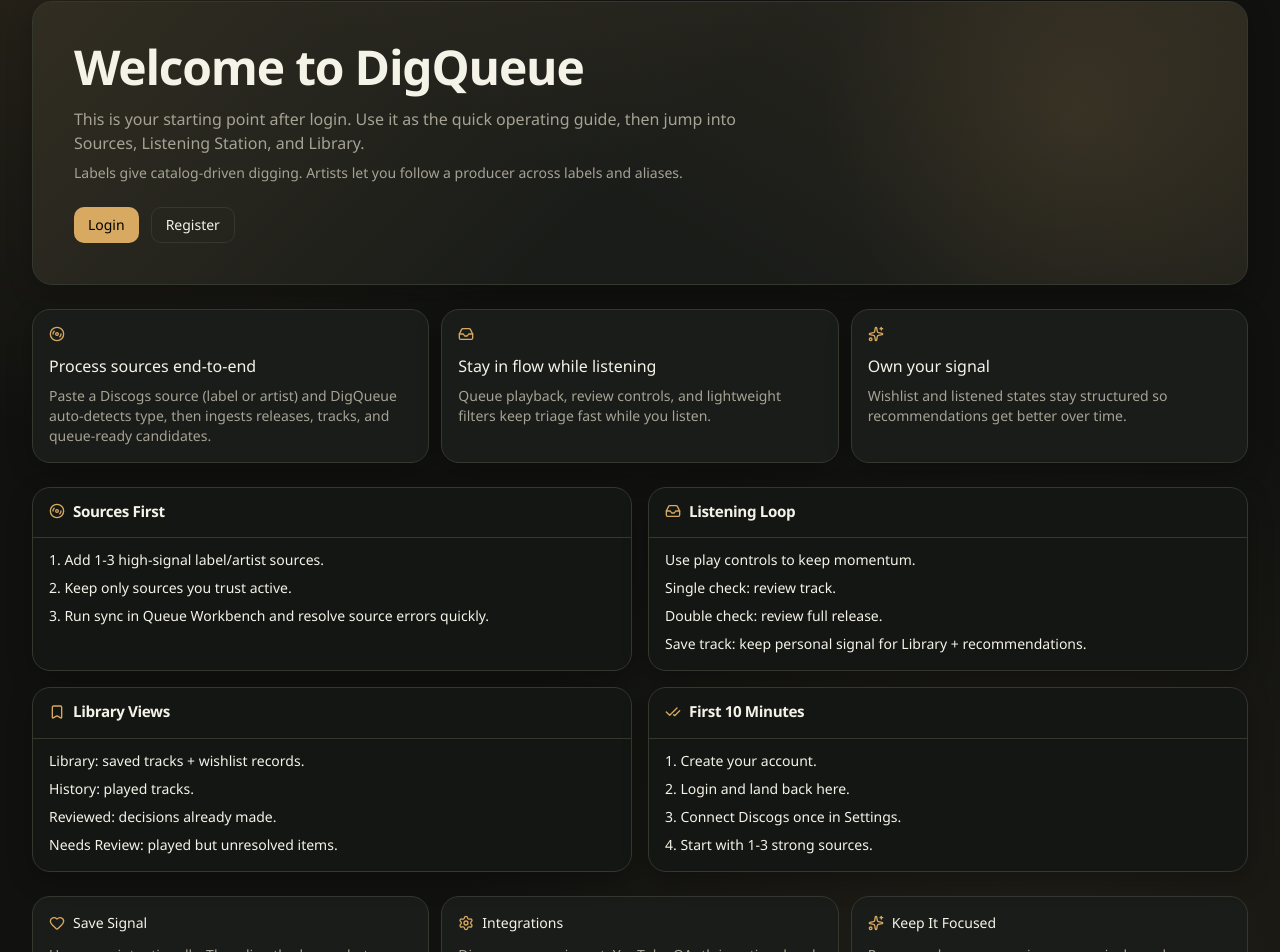
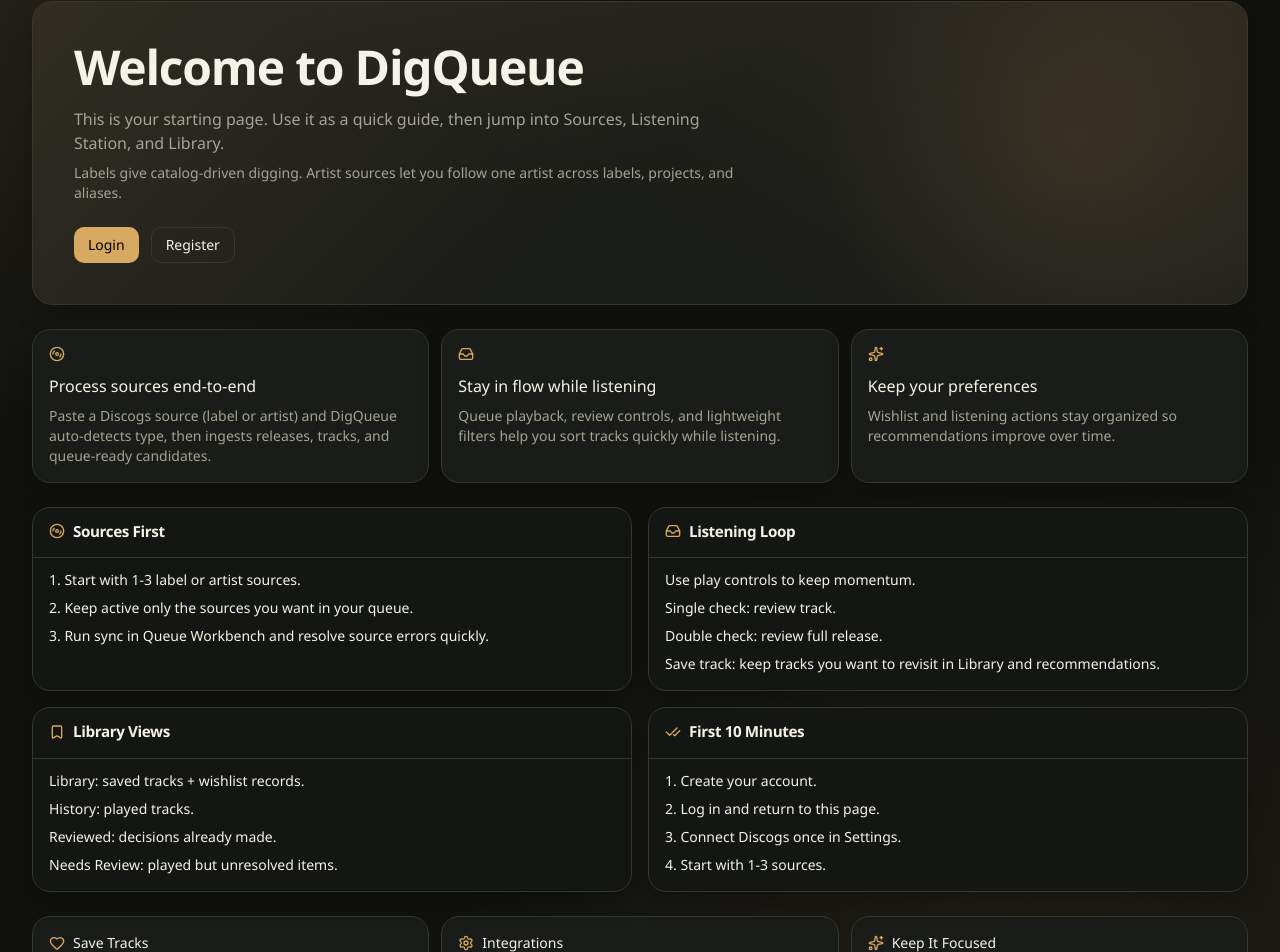
Before and after one commit to CodeLuca/DigQueue, a Next.js app: page /welcome in a window 1280 px wide. Shown: the part 84-1036 px from the top of the page. Built offline with nearby package versions, Linux system fonts and the light colour scheme; no server answers.

Commit message:
Refine welcome and how-to copy wording

```diff
--- a/app/how-to-use/page.tsx
+++ b/app/how-to-use/page.tsx
@@ -114,7 +114,7 @@ export default async function HowToUsePage() {
               <p className="font-medium">What to do first</p>
               <p className="text-[var(--color-muted)]">Add 1-3 sources (labels or artists), activate them, then go to Listening Station.</p>
               <p className="mt-1 text-[var(--color-muted)]">
-                Label sources focus on a label catalog. Artist sources follow one producer across multiple labels.
+                Label sources focus on a label catalog. Artist sources follow one artist across multiple labels and projects.
               </p>
             </div>
           </CardContent>
@@ -191,9 +191,9 @@ export default async function HowToUsePage() {
             <CardTitle>Queue Focus: Keep It Tight</CardTitle>
           </CardHeader>
           <CardContent className="space-y-2 text-sm">
-            <p>Keep the queue useful by tightening source quality:</p>
-            <p><span className="font-medium">Pause or deactivate</span> sources that drift away from your taste.</p>
-            <p><span className="font-medium">Review full releases</span> when you already know the catalog quality.</p>
+            <p>Keep the queue useful with simple cleanup:</p>
+            <p><span className="font-medium">Pause or deactivate</span> sources you do not want in rotation.</p>
+            <p><span className="font-medium">Review full releases</span> when you have enough context to decide quickly.</p>
             <p><span className="font-medium">Use retry + error panel</span> to clear blocked sources quickly.</p>
           </CardContent>
         </Card>
@@ -206,12 +206,12 @@ export default async function HowToUsePage() {
             <CardTitle>Find New Sources From Tracks You Already Like</CardTitle>
           </CardHeader>
           <CardContent className="space-y-2 text-sm">
-            <p>If you do not know which sources to add yet, start from music you already trust.</p>
+            <p>If you do not know which sources to add yet, start from music you already like.</p>
             <p>1. Open a track/release you like in Listening Station or Library.</p>
             <p>2. Use the release action to <span className="font-medium">Add + activate source</span>.</p>
             <p>3. Go to Sources and run ingestion on that new source.</p>
             <p className="text-[var(--color-muted)]">
-              This is the fastest way to grow your source universe without guessing random names.
+              This is the fastest way to grow your source list without guessing random names.
             </p>
           </CardContent>
         </Card>
@@ -259,7 +259,7 @@ export default async function HowToUsePage() {
             <p>2. Open Listening Station and press Play Now on a track.</p>
             <p>3. Use review buttons while listening.</p>
             <p>4. Check Library → Needs Review and clear leftovers.</p>
-            <p>5. Return to Sources and add one more high-signal source.</p>
+            <p>5. Return to Sources and add one more source.</p>
             <div className="flex flex-wrap gap-2">
               <Link href="/settings">
                 <Button size="sm" variant="outline"><Settings className="mr-1 h-3.5 w-3.5" />Settings</Button>
--- a/app/welcome/page.tsx
+++ b/app/welcome/page.tsx
@@ -12,12 +12,12 @@ const highlights = [
   },
   {
     title: "Stay in flow while listening",
-    description: "Queue playback, review controls, and lightweight filters keep triage fast while you listen.",
+    description: "Queue playback, review controls, and lightweight filters help you sort tracks quickly while listening.",
     icon: Inbox,
   },
   {
-    title: "Own your signal",
-    description: "Wishlist and listened states stay structured so recommendations get better over time.",
+    title: "Keep your preferences",
+    description: "Wishlist and listening actions stay organized so recommendations improve over time.",
     icon: Sparkles,
   },
 ];
@@ -34,10 +34,10 @@ export default async function WelcomePage() {
             Welcome to DigQueue
           </h1>
           <p className="mt-4 max-w-2xl text-sm text-[var(--color-muted)] md:text-base">
-            This is your starting point after login. Use it as the quick operating guide, then jump into Sources, Listening Station, and Library.
+            This is your starting page. Use it as a quick guide, then jump into Sources, Listening Station, and Library.
           </p>
           <p className="mt-2 max-w-2xl text-sm text-[var(--color-muted)]">
-            Labels give catalog-driven digging. Artists let you follow a producer across labels and aliases.
+            Labels give catalog-driven digging. Artist sources let you follow one artist across labels, projects, and aliases.
           </p>
           <div className="mt-6 flex flex-col gap-2 sm:flex-row sm:flex-wrap sm:gap-3">
             {isLoggedIn ? (
@@ -73,8 +73,8 @@ export default async function WelcomePage() {
             <CardTitle className="inline-flex items-center gap-2"><Disc3 className="h-4 w-4 text-[var(--color-accent)]" />Sources First</CardTitle>
           </CardHeader>
           <CardContent className="space-y-2 text-sm">
-            <p>1. Add 1-3 high-signal label/artist sources.</p>
-            <p>2. Keep only sources you trust active.</p>
+            <p>1. Start with 1-3 label or artist sources.</p>
+            <p>2. Keep active only the sources you want in your queue.</p>
             <p>3. Run sync in Queue Workbench and resolve source errors quickly.</p>
           </CardContent>
         </Card>
@@ -86,7 +86,7 @@ export default async function WelcomePage() {
             <p>Use play controls to keep momentum.</p>
             <p><span className="font-medium">Single check:</span> review track.</p>
             <p><span className="font-medium">Double check:</span> review full release.</p>
-            <p><span className="font-medium">Save track:</span> keep personal signal for Library + recommendations.</p>
+            <p><span className="font-medium">Save track:</span> keep tracks you want to revisit in Library and recommendations.</p>
           </CardContent>
         </Card>
         <Card>
@@ -118,9 +118,9 @@ export default async function WelcomePage() {
             ) : (
               <>
                 <p>1. Create your account.</p>
-                <p>2. Login and land back here.</p>
+                <p>2. Log in and return to this page.</p>
                 <p>3. Connect Discogs once in Settings.</p>
-                <p>4. Start with 1-3 strong sources.</p>
+                <p>4. Start with 1-3 sources.</p>
               </>
             )}
           </CardContent>
@@ -129,7 +129,7 @@ export default async function WelcomePage() {
 
       <section className="mt-6 grid grid-cols-1 gap-3 md:grid-cols-3">
         <article className="rounded-xl border border-[var(--color-border)] bg-[var(--color-surface)] p-4">
-          <p className="inline-flex items-center gap-2 text-sm font-medium"><Heart className="h-4 w-4 text-[var(--color-accent)]" />Save Signal</p>
+          <p className="inline-flex items-center gap-2 text-sm font-medium"><Heart className="h-4 w-4 text-[var(--color-accent)]" />Save Tracks</p>
           <p className="mt-2 text-sm text-[var(--color-muted)]">Use saves intentionally. They directly shape what shows up again.</p>
         </article>
         <article className="rounded-xl border border-[var(--color-border)] bg-[var(--color-surface)] p-4">
@@ -138,7 +138,7 @@ export default async function WelcomePage() {
         </article>
         <article className="rounded-xl border border-[var(--color-border)] bg-[var(--color-surface)] p-4">
           <p className="inline-flex items-center gap-2 text-sm font-medium"><Sparkles className="h-4 w-4 text-[var(--color-accent)]" />Keep It Focused</p>
-          <p className="mt-2 text-sm text-[var(--color-muted)]">Pause weak sources, review aggressively, and your queue quality stays high.</p>
+          <p className="mt-2 text-sm text-[var(--color-muted)]">Pause sources that are not useful right now, keep reviewing, and your queue stays clean.</p>
         </article>
       </section>
     </main>
```
